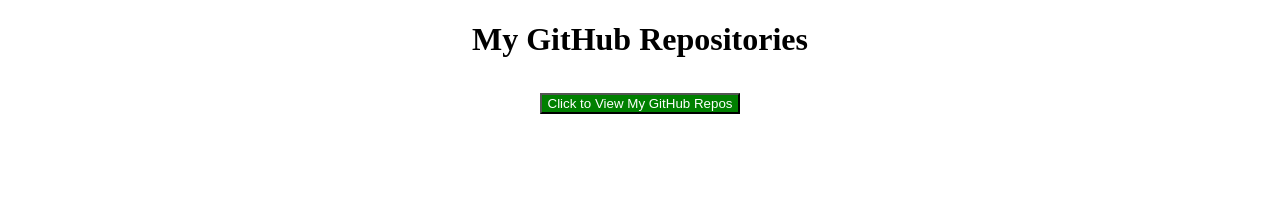
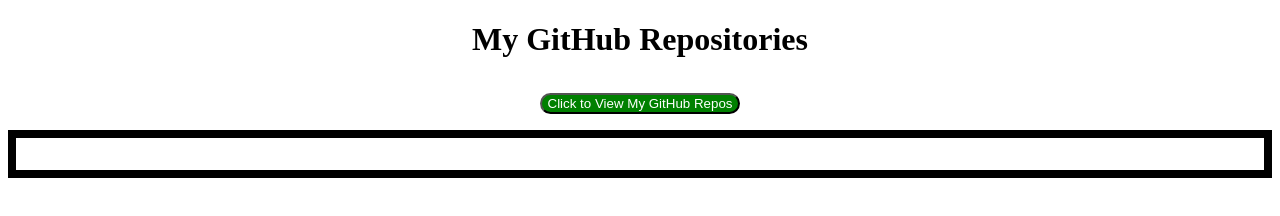
Before and after one commit to waterseeker/listGithubRepos, a plain HTML site: page index.html in a window 1280 px wide. Drawn offline with nearby package versions, Linux system fonts and the light colour scheme.

```diff
--- a/styles.css
+++ b/styles.css
@@ -5,10 +5,14 @@ button {
     margin-top: 1em;
     background-color: green;
     color: white;
+    border-radius: 1em;
 }
 
 #myRepos {
-    padding-top: 2em;
+    padding-top: 1em;
+    border: solid black 0.5em;
+    padding-bottom: 1em;
+
 }
 #myRepos li {
     list-style-type: none;
```
